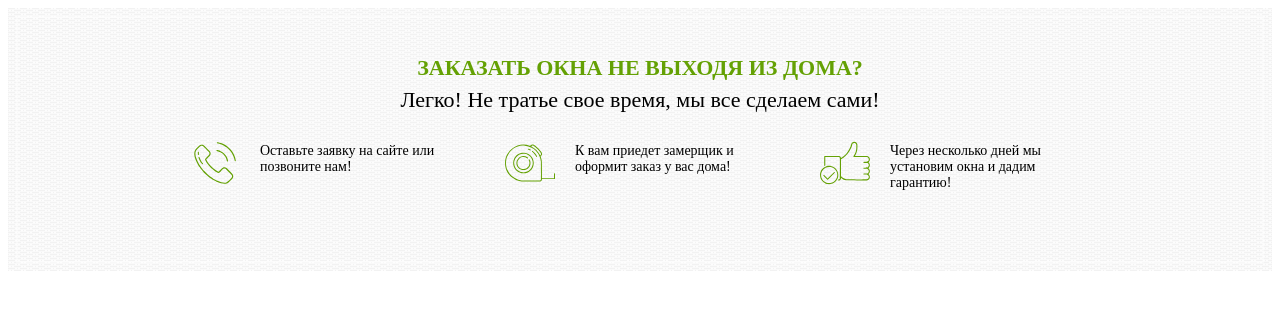
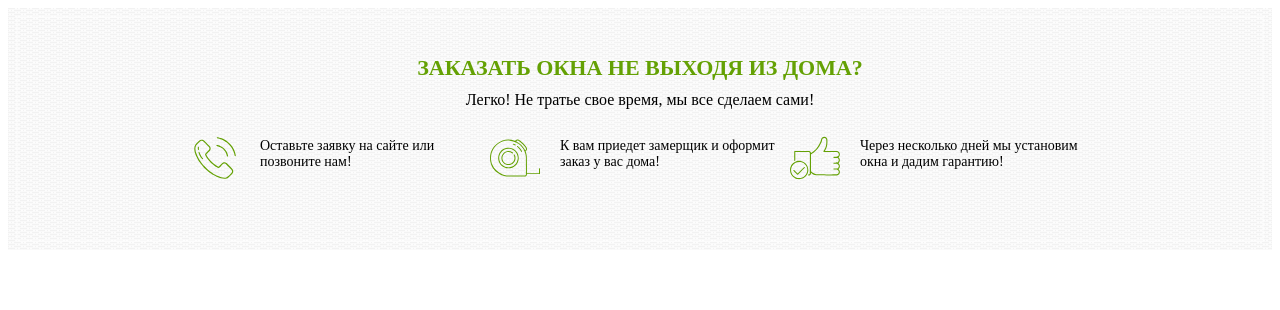
Before and after one commit to ishutin-pavel/ip-remote, a plain HTML site: page index.html in a window 1280 px wide. Drawn offline with Linux system fonts and the light colour scheme.

Commit message:
subtitle

```diff
--- a/style.css
+++ b/style.css
@@ -7,7 +7,7 @@
   outline-offset: -10px;
 }
 .ip-remote__title {
-  margin: 0 0 5px 0;
+  margin: 0 0 10px 0;
   font-size: 22px;
   line-height: 29px;
   color: #64a104;
@@ -16,8 +16,9 @@
   text-align: center;
 }
 .ip-remote__subtitle {
-  font-size: 22px;
-  line-height: 26px;
+  margin: 0 0 10px 0;
+  font-size: 16px;
+  line-height: 1;
   font-weight: 300;
 }
 .ip-remote__items {
@@ -55,5 +56,5 @@
 .ip-remote__text {
   margin-top: 5px;
   padding-left: 70px;
-  max-width: 200px;
+  max-width: 230px;
 }
```
